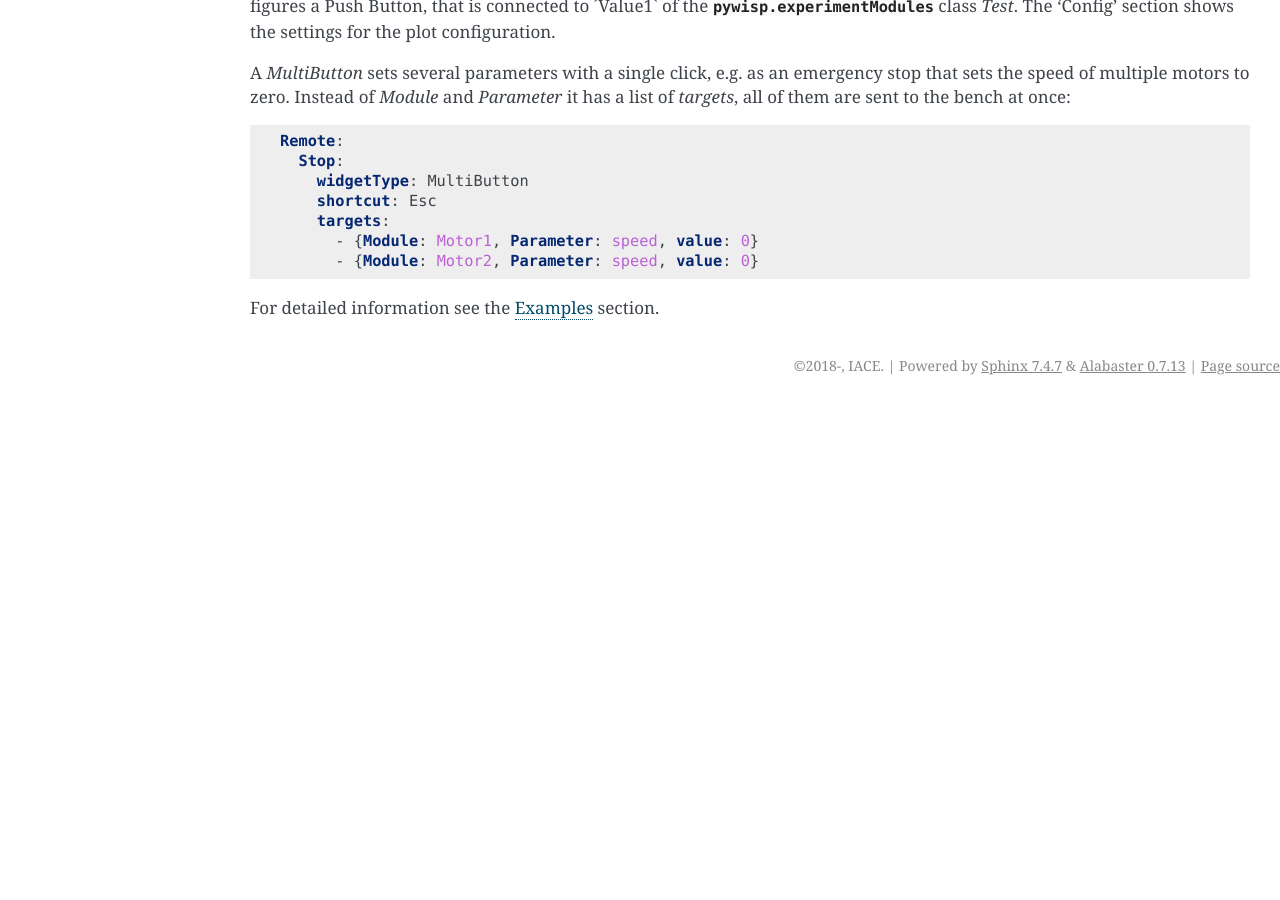
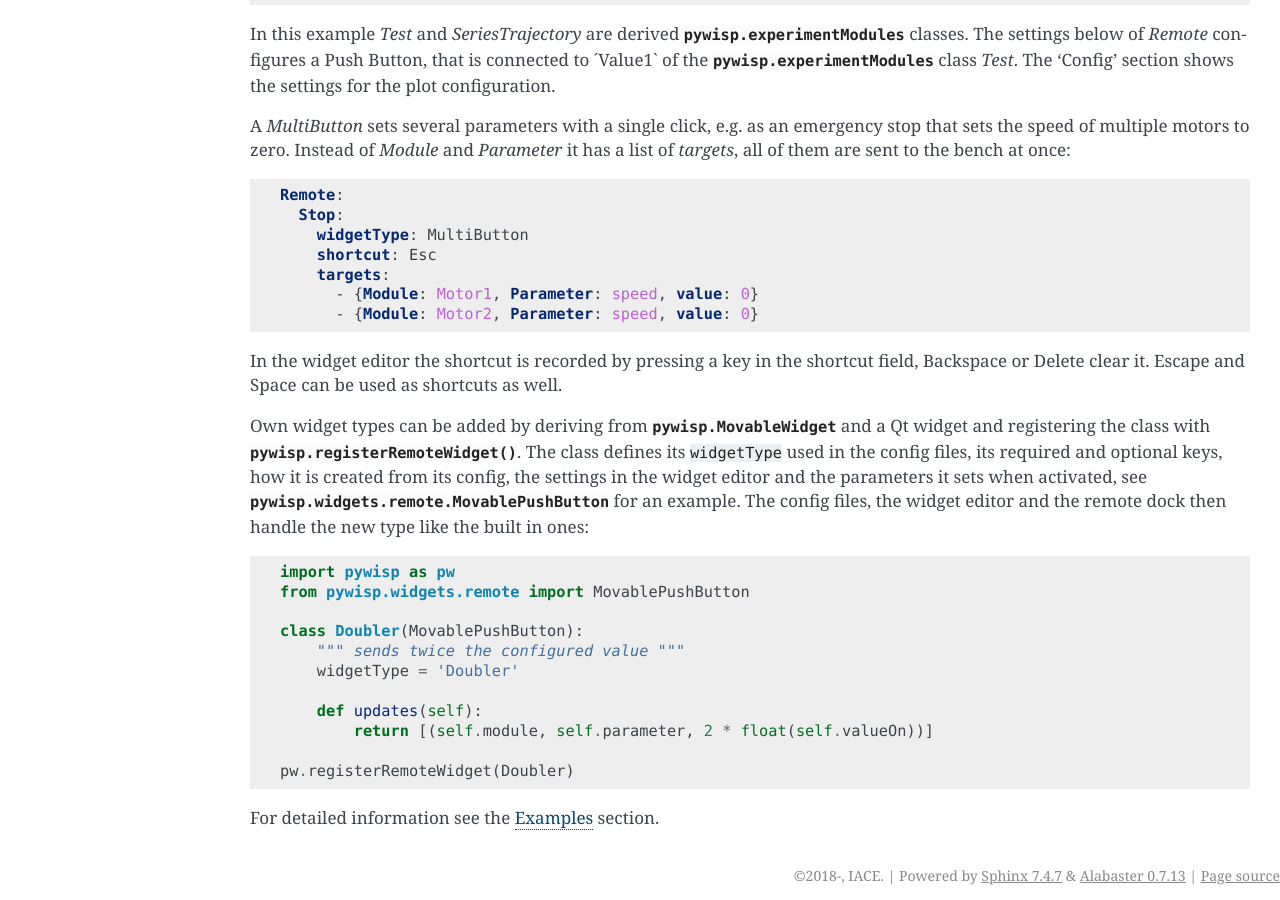
Before and after one commit to umit-iace/tool-pywisp, a Sphinx documentation site: the page built from docs/guide/index.rst, in a window 1280 px wide and 900 px high, scrolled down 4816 px. Built offline with Sphinx 7.4.7, drawn with Linux system fonts in a browser that asks for light colours; formulas are drawn with MathJax 3; before the commit the page ends 5221 px from its top, so only the background shows below that; some of the changed text lies outside the part shown.

Commit message:
Document the connection in the background and own remote widget types
- the connection diagrams show the reader thread, connecting a serial port
  or udp socket does not prove that the rig is running
- _connect of an own connection runs in the reader thread
- shortcuts of the widget editor and registering own widget types
- api reference of the new modules

```diff
--- a/docs/guide/index.rst
+++ b/docs/guide/index.rst
@@ -37,6 +37,9 @@
 
 To implement your specific connection, just derive from
 :class:`pywisp.connection.Connection` or one of the classes mentioned above.
+Its ``_connect`` method is called in the reader thread of the connection, so it may block, e.g. until a
+timeout, but must not access the gui. Scripts without a gui can use the blocking
+:meth:`pywisp.connection.Connection.open` instead of :meth:`pywisp.connection.Connection.openAsync`.
 The actual settings such as ports and baud rate can also be changed in the GUI later on.
 A simple UDP based setup could look like this:
 
@@ -251,4 +254,27 @@
             - {Module: Motor1, Parameter: speed, value: 0}
             - {Module: Motor2, Parameter: speed, value: 0}
 
+In the widget editor the shortcut is recorded by pressing a key in the shortcut field, Backspace or Delete clear it.
+Escape and Space can be used as shortcuts as well.
+
+Own widget types can be added by deriving from :class:`pywisp.MovableWidget` and a Qt widget and registering the
+class with :func:`pywisp.registerRemoteWidget`. The class defines its ``widgetType`` used in the config files, its
+required and optional keys, how it is created from its config, the settings in the widget editor and the parameters
+it sets when activated, see :class:`pywisp.widgets.remote.MovablePushButton` for an example. The config files, the
+widget editor and the remote dock then handle the new type like the built in ones:
+
+.. code-block:: python
+
+    import pywisp as pw
+    from pywisp.widgets.remote import MovablePushButton
+
+    class Doubler(MovablePushButton):
+        """ sends twice the configured value """
+        widgetType = 'Doubler'
+
+        def updates(self):
+            return [(self.module, self.parameter, 2 * float(self.valueOn))]
+
+    pw.registerRemoteWidget(Doubler)
+
 For detailed information see the :ref:`chapter_examples` section.
--- a/docs/modules/connection.rst
+++ b/docs/modules/connection.rst
@@ -4,3 +4,6 @@
 
 .. automodule:: pywisp.connection
     :members:
+
+.. automodule:: pywisp.connectionManager
+    :members:
--- a/docs/modules/widgets.rst
+++ b/docs/modules/widgets.rst
@@ -3,6 +3,12 @@
 =======
 
 .. automodule:: pywisp.widgets.remote
+    :members:
+
+.. automodule:: pywisp.widgets.remotepanel
+    :members:
+
+.. automodule:: pywisp.widgets.plotmanager
     :members:
 
 .. automodule:: pywisp.widgets.dialogs
```
Also changed, not shown: docs/communication/index.rst (+34 -15 lines).
